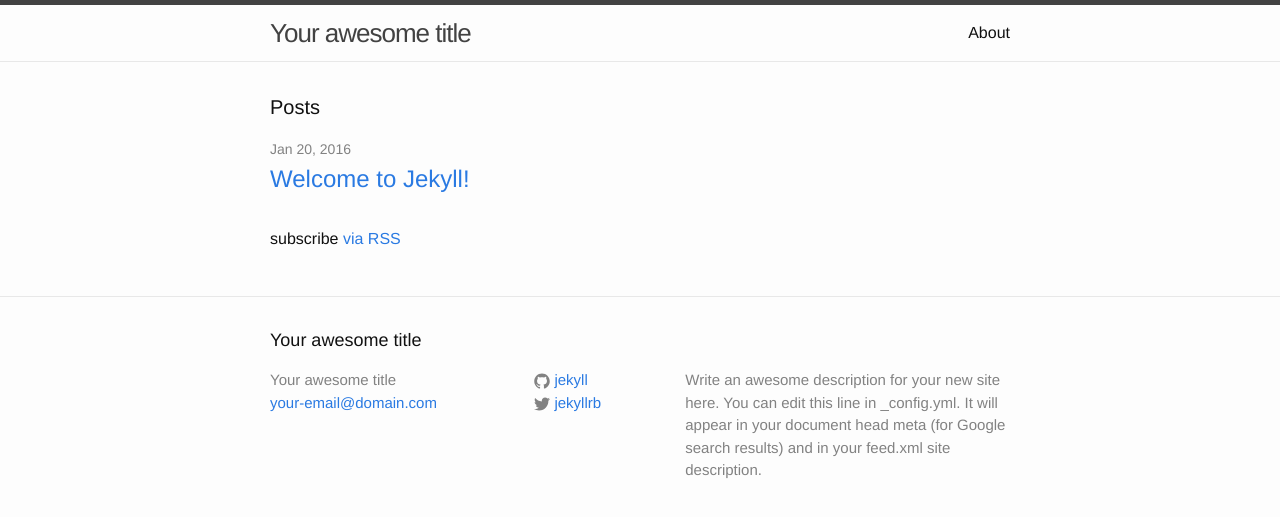
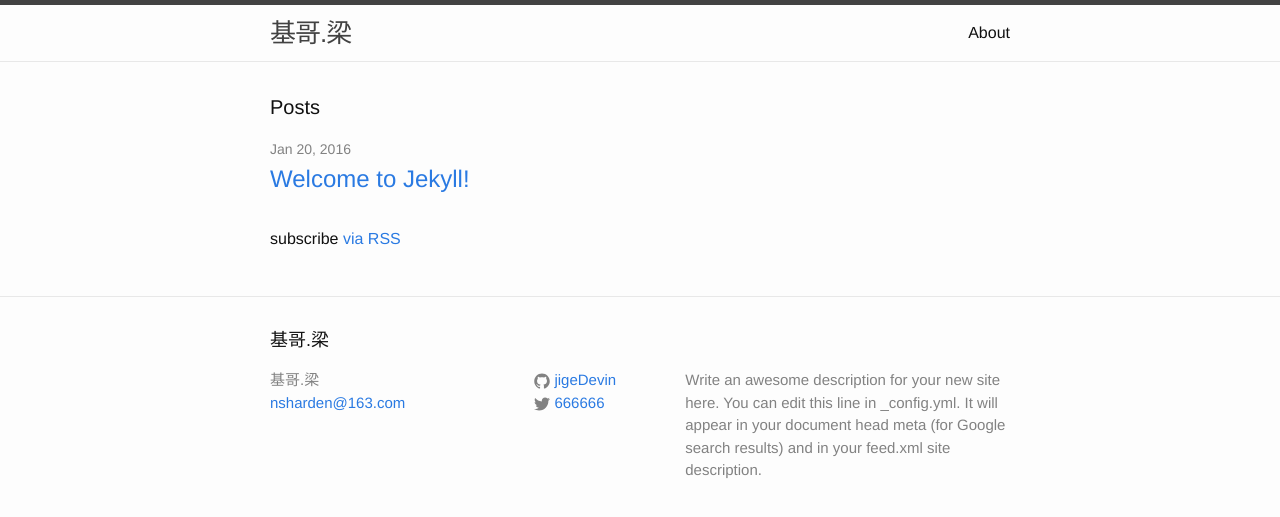
Before and after one commit to jigeDevin/jigeDevin.github.io, a Jekyll site: the page built from index.html, in a window 1280 px wide. Shown: the top 517 px of the page. Built offline with Jekyll 4.4.1, drawn with Linux system fonts in a browser that asks for light colours.

Commit message:
no message

```diff
--- a/_config.yml
+++ b/_config.yml
@@ -6,16 +6,16 @@
 # 'jekyll serve'. If you change this file, please restart the server process.
 
 # Site settings
-title: Your awesome title
-email: your-email@domain.com
+title: 基哥.梁
+email: nsharden@163.com
 description: > # this means to ignore newlines until "baseurl:"
   Write an awesome description for your new site here. You can edit this
   line in _config.yml. It will appear in your document head meta (for
   Google search results) and in your feed.xml site description.
 baseurl: "" # the subpath of your site, e.g. /blog
 url: "" # the base hostname & protocol for your site
-twitter_username: jekyllrb
-github_username:  jekyll
+twitter_username: 666666
+github_username:  jigeDevin
 
 # Build settings
 markdown: kramdown
```
